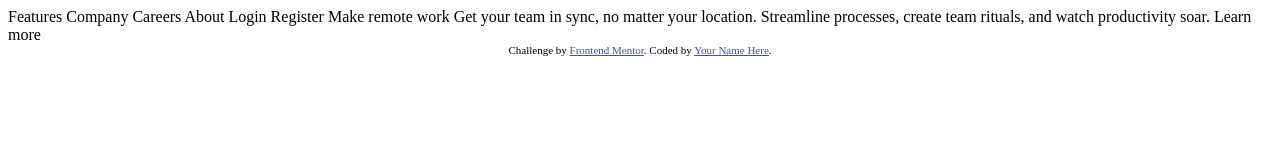
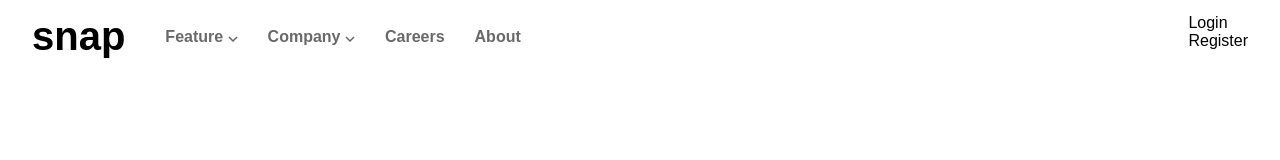
Before and after one commit to CodeWithMohaimin/intro-section-with-dropdown-nav, a plain HTML site: page index.html in a window 1280 px wide. Drawn offline with Linux system fonts and the light colour scheme.

Commit message:
dropdown added

```diff
--- a/index.html
+++ b/index.html
@@ -2,38 +2,51 @@
 <html lang="en">
 <head>
   <meta charset="UTF-8">
-  <meta name="viewport" content="width=device-width, initial-scale=1.0"> <!-- displays site properly based on user's device -->
-
+  <meta name="viewport" content="width=device-width, initial-scale=1.0">
   <link rel="icon" type="image/png" sizes="32x32" href="./images/favicon-32x32.png">
-
   <title>Frontend Mentor | Intro section with dropdown navigation</title>
-
-  <!-- Feel free to remove these styles or customise in your own stylesheet 👍 -->
-  <style>
-    .attribution { font-size: 11px; text-align: center; }
-    .attribution a { color: hsl(228, 45%, 44%); }
-  </style>
+  <link rel="stylesheet" href="style.css">
+  <link rel="stylesheet" href="media-query.css">
 </head>
 <body>
+  <header>
+    <nav class="nav_links_container">
+      <h1>snap</h1>
+      <ul class="main_links">
 
-  Features
-  Company
-  Careers
-  About
+        <li class="root_dropdown">
+          Feature
+          <img class="arrow_down" src="./images/icon-arrow-down.svg"
+          alt="arrow down icon">
+          <img class="arrow_up" src="./images/icon-arrow-up.svg" alt="icon arrow up">
+          <ul class="dropdown_links">
+            <li><img src="./images/icon-todo.svg" alt="todo icon"> Todo List</li>
+            <li><img src="./images/icon-calendar.svg" alt="todo icon"> Calender</li>
+            <li><img src="./images/icon-reminders.svg" alt="todo icon"> Reminders</li>
+            <li><img src="./images/icon-planning.svg" alt="todo icon"> Planing</li>
+          </ul>
+        </li>
 
-  Login
-  Register
-
-  Make remote work
-
-  Get your team in sync, no matter your location. Streamline processes,
-  create team rituals, and watch productivity soar.
-
-  Learn more
-
-  <div class="attribution">
-    Challenge by <a href="https://www.frontendmentor.io?ref=challenge" target="_blank">Frontend Mentor</a>.
-    Coded by <a href="#">Your Name Here</a>.
-  </div>
+        <li class="root_dropdown">Company
+          <img class="arrow_down" src="./images/icon-arrow-down.svg"
+          alt="arrow down icon">
+          <img class="arrow_up" src="./images/icon-arrow-up.svg" alt="icon arrow up">
+          <ul class="dropdown_links">
+            <li>History</li>
+            <li>Our Team</li>
+            <li>Blog</li>
+          </ul>
+        </li>
+        <li>Careers</li>
+        <li>About</li>
+      </ul>
+    </nav>
+    <div class="login_section">
+      <ul>
+        <li>Login</li>
+        <li>Register</li>
+      </ul>
+    </div>
+  </header>
 </body>
 </html>
--- /dev/null
+++ b/style.css
@@ -0,0 +1,70 @@
+*{
+    margin: 0;
+    padding: 0;
+    box-sizing: border-box;
+    scroll-behavior: smooth;
+    list-style: none;
+    font-family:Arial, sans-serif;
+}
+header{
+    display: flex;
+    justify-content: space-between;
+    padding: .9rem 2rem;
+
+}
+.nav_links_container{
+    display: flex;
+    gap: 40px;
+    align-items: center;
+}
+.nav_links_container h1{
+    font-size: 2.5rem;
+}
+.main_links{
+    display: flex;
+    gap: 30px;
+    align-items: center;
+}
+.main_links li{
+    font-size: 1rem;
+    color: hsl(0, 0%, 41%);
+    cursor: pointer;
+    padding: .3rem 0;
+    font-weight: 600;
+}
+.main_links li:hover{
+    color: hsl(0, 0%, 8%);
+}
+.dropdown_links{
+    display: block;
+    position: absolute;
+    box-shadow: 0px 0px 10px rgb(0 0 0 / 10%);
+    padding: .7rem 1.5rem;
+    margin-top: 5px;
+    border-radius: 7px;
+    text-transform: capitalize;
+    opacity: 0;
+    pointer-events: none;
+    transition: all .3s ease-in;
+}
+.dropdown_links li{
+    padding: .5rem 0;
+    margin: 3px 0;
+}
+.main_links .root_dropdown:hover .dropdown_links{
+    opacity: 1;
+    pointer-events: auto;
+}
+
+.main_links .root_dropdown:hover .arrow_down{
+    display: none;
+}
+.main_links .root_dropdown:hover .arrow_up{
+    display: inline;
+}
+.arrow_up{
+    display: none;
+}
+.dropdown_links li img{
+    padding-right: 10px;
+}
```
Also changed, not shown: media-query.css (added).
